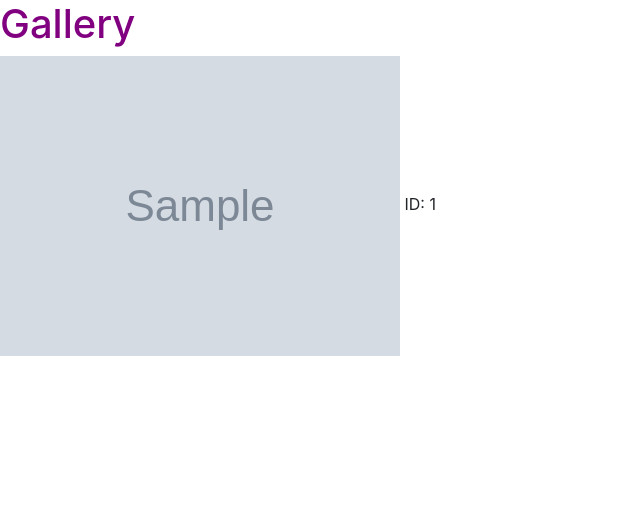
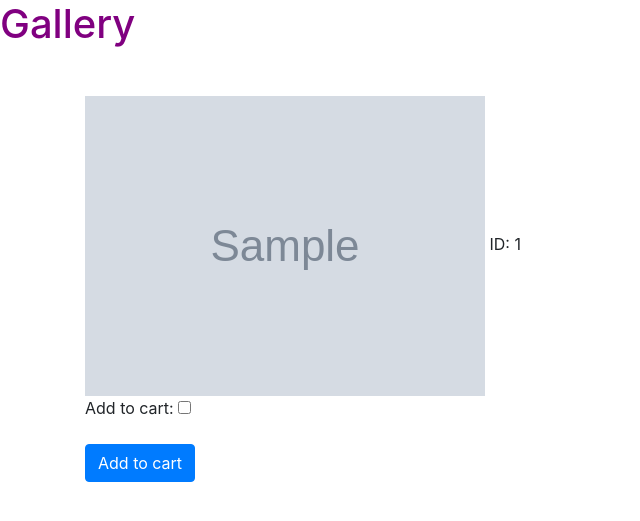
Before and after one commit to meganxcook/verbose-invention, a Django app: template templates/pages/gallery.html in a window 1280 px wide. Shown: the top 521 px of the page, without its empty margins (0-640 px from the left). Run offline with Django 3.2, Linux system fonts and the light colour scheme; the template is opened without the code that fills it: most values are stand-ins (such as "Sample title", 1, 10 or a date in 2020); grey boxes marked "Sample" are stand-in pictures; some libraries are stand-ins or nearby versions.

Commit message:
add to cart form selection added

```diff
--- a/image_shop_app/urls.py
+++ b/image_shop_app/urls.py
@@ -4,6 +4,7 @@ from . import views
 urlpatterns = [
     path('', views.home, name = 'home'),
     path('search/', views.search, name = 'search'),
+    path('cart/', views.shopping_cart, name = 'cart')
 
 
 
--- a/image_shop_app/views.py
+++ b/image_shop_app/views.py
@@ -36,6 +36,6 @@ def search(request):
     # print(list_thumbs)
     return render(request, 'pages/gallery.html', context)
 
-# def result(request):
-#     if request.method == 'POST':
-#         result_images = request.POST['']
+def shopping_cart(request):
+    print(request.POST)
+    return render(request, 'pages/cart.html')
--- /dev/null
+++ b/templates/pages/cart.html
@@ -0,0 +1,4 @@
+{% extends 'base.html' %} {% block content %}
+<h1>Shopping Cart</h1>
+
+{% endblock %}
--- a/templates/pages/gallery.html
+++ b/templates/pages/gallery.html
@@ -1,9 +1,29 @@
 {% extends 'base.html' %} {% block content %}
 <h1>Gallery</h1>
 
+<div class="container mt-5">
+  <form action="{% url 'cart' %}" method="POST">
+    {% csrf_token %}
+    {% for photo in photos %}
+    <img src="{{ photo.thumb }}">
+    <span>ID: {{ photo.id }}</span>
+    <div class="form-group">
+      <label for="add">Add to cart: </label>
 
-{% for photo in photos %}
-  <img src="{{ photo.thumb }}"> <span>ID: {{ photo.id }}</span>
+      <input
+        type="checkbox"
+        id="{{ photo.id }}"
+        name="id"
+        value="{{ photo.id }}"
+      />
+    </div>
 
-{% endfor %}
+    {% endfor %}
+
+    <button type="submit" class="btn btn-primary">Add to cart</button>
+  </form>
+</div>
+
+
+
 {% endblock %}
```
